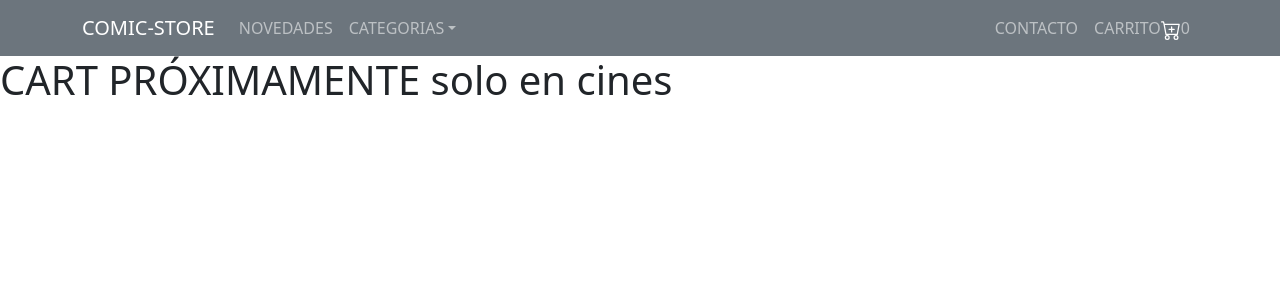
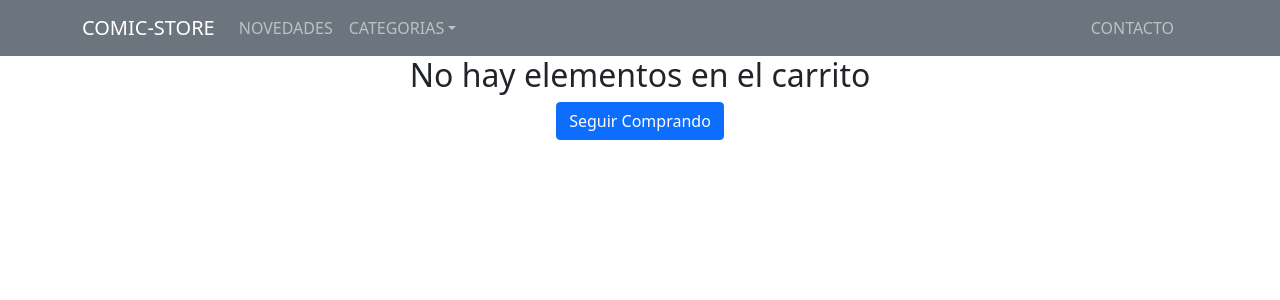
Before and after one commit to hernanfernandez1/Hernan-ecommerce, a React (Create React App) app in the folder ecommerce/: page /cart in a window 1280 px wide. Shown: the top 300 px of the page. Built offline with nearby package versions, Linux system fonts and the light colour scheme.

Commit message:
desafío cart view

```diff
--- a/ecommerce/src/App.js
+++ b/ecommerce/src/App.js
@@ -4,8 +4,8 @@
 import ItemListContainer from './components/ItemListContainer';
 import NavBar from './components/NavBar';
 import { BrowserRouter, Routes, Route } from 'react-router-dom';
-import Cart from './components/Cart';
 import CartProvider from './context/CartContext';
+import CartContainer from './components/CartContainer';
 
 function App() {
   return (
@@ -17,7 +17,7 @@
             <Route path='/' element={<ItemListContainer greeting="Productos" />} />
             <Route path='/category/:categoryId' element={<ItemListContainer greeting="Productos" />} />
             <Route path='/item/:id' element={<ItemDetailContainer />} />
-            <Route path='/cart' element={<Cart />} />
+            <Route path='/cart' element={<CartContainer /> } />
             <Route path='*' element={<ItemListContainer greeting="Productos" />} />
           </Routes>
         </CartProvider>
--- a/ecommerce/src/components/Cart.js
+++ b/ecommerce/src/components/Cart.js
@@ -1,6 +1,30 @@
-const Cart = () => {
+import { Row, Col, Button } from 'react-bootstrap'
+import { FaTrash } from "react-icons/fa";
+
+
+const Cart = ({ item, valueToShare }) => {
     return (
-        <h1>CART PRÓXIMAMENTE solo en cines</h1>
+        <Col id={item.id} xs={12} className='d-flex align-items-center flex-column cartContainer mt-1 mb-2 '>
+            <Row className='w-100 align-items-center'>
+                <Col xs={3}>
+                    <img style={{ width: '200px' }} src={item.pictureUrl} alt={item.title}></img>
+                </Col>
+                <Col xs={3}>
+                    {item.quantity} x  {'unidades'} {item.title}
+                </Col>
+                <Col xs={2}>
+                    {'Prec. Unit. $'}{item.price}
+                </Col>
+                <Col xs={2}>
+                    ${item.price * item.quantity}
+                </Col>
+                <Col xs={2}>
+                    <Button onClick={() => valueToShare.removeItem(item.id)}>
+                        <FaTrash />
+                    </Button>
+                </Col>
+            </Row>
+        </Col>
     );
 }
 
--- /dev/null
+++ b/ecommerce/src/components/CartContainer.js
@@ -0,0 +1,16 @@
+import { useContext } from "react";
+import { CartContext } from "../context/CartContext";
+import CartList from "./CartList";
+
+const CartContainer = () => {
+
+    const valueToShare = useContext(CartContext);
+
+    return (
+        <div>
+            <CartList valueToShare={valueToShare} />
+        </div>
+    );
+}
+
+export default CartContainer;
--- /dev/null
+++ b/ecommerce/src/components/CartList.js
@@ -0,0 +1,48 @@
+import { Button } from "react-bootstrap";
+import { LinkContainer } from "react-router-bootstrap";
+import Cart from "./Cart";
+
+const CartList = ({ valueToShare }) => {
+    return (
+        <div className="container d-flex flex-column mt-6">
+            {valueToShare.cart.length > 0 ?
+                <div className="row">
+                    <div className="col">
+                        <div className="col" style={{ margin: '40px 0px' }}>
+                            <h1>Carrito de Compras</h1>
+                        </div>
+                        {
+                            valueToShare.cart.map((item, i) => (
+                                <div className="col" key={i} style={{ paddingBottom: '10px' }}>
+                                    <Cart key={item.id} item={item} valueToShare={valueToShare} />
+                                </div>
+                            ))
+                        }
+                        <hr />
+                        <div className="row">
+                            <div className="col">
+                                <h3>
+                                    Total de la compra
+                                </h3>
+                            </div>
+                            <div className="col" style={{ textAlign: 'end' }}>
+                                <h3 >
+                                    {'$'}{valueToShare.totalPrice}
+                                </h3>
+                            </div>
+                        </div>
+                    </div>
+                </div>
+                :
+                <div style={{ textAlign: 'center' }}>
+                    <h2>No hay elementos en el carrito</h2>
+                    <LinkContainer to='/' >
+                        <Button>Seguir Comprando</Button>
+                    </LinkContainer>
+                </div>
+            }
+        </div >
+    );
+}
+
+export default CartList;
--- a/ecommerce/src/components/CartWidget.js
+++ b/ecommerce/src/components/CartWidget.js
@@ -4,12 +4,15 @@
 
 function CartWidget() {
 
-    const valueToShare = useContext(CartContext);
-    console.log("Contenido del carrito: \n", valueToShare.cart);
+    const {cantInCart} = useContext(CartContext);
+
+    if (cantInCart === 0) {
+        return <></>;
+    }
     return (
         <>
             <BsCartPlus style={{ fontSize: '20px', color: 'white' }} />
-            {valueToShare.cantInCart}
+            {cantInCart}
         </>
     );
 
--- a/ecommerce/src/components/Item.js
+++ b/ecommerce/src/components/Item.js
@@ -13,7 +13,7 @@
                         {item.description}
                     </Card.Text>
                     <Card.Text>
-                        {item.price}
+                       {'$'}{item.price}
                     </Card.Text>
                 </Card.Body>
                 <div className="btn">
--- a/ecommerce/src/components/ItemDetail.js
+++ b/ecommerce/src/components/ItemDetail.js
@@ -27,7 +27,7 @@
                     </h1>
                     <div>
                         <p style={{ fontSize: '40px' }}>
-                            {item.price}
+                            {'$'}{item.price}
                         </p>
                         <hr />
                         <h3 style={{ fontSize: '40px' }}>Detalle del Producto</h3>
--- a/ecommerce/src/components/NavBar.js
+++ b/ecommerce/src/components/NavBar.js
@@ -36,19 +36,15 @@
           </Nav>
           <Nav>
             <Nav.Link href="#deets">CONTACTO</Nav.Link>
-            <Nav.Link eventKey={2} href="#memes">
-              CARRITO
-              <CartWidget />
-            </Nav.Link>
-
+            <LinkContainer to={'/cart'}>
+              <Nav.Link >
+                <CartWidget />
+              </Nav.Link>
+            </LinkContainer>
           </Nav>
-
         </Navbar.Collapse>
       </Container>
-
     </Navbar>
-
   );
 }
-
 export default CollapsibleExample;
--- a/ecommerce/src/context/CartContext.js
+++ b/ecommerce/src/context/CartContext.js
@@ -49,10 +49,16 @@
     const cleanCart = () => {
         setCart([])
     }
+    const cantInCart = cart.reduce(
+        (init, item) => init + item.quantity, 0);
+
+    const totalPrice = cart.reduce(
+        (price, item) => price + (item.price * item.quantity), 0);
 
     const valueToShare = {
         cart,
-        cantInCart: cart.length,
+        cantInCart,
+        totalPrice,
         isInCart,
         cleanCart,
         addItem,
```
Also changed, not shown: ecommerce/public/data/items.json (+8 -8 lines).
